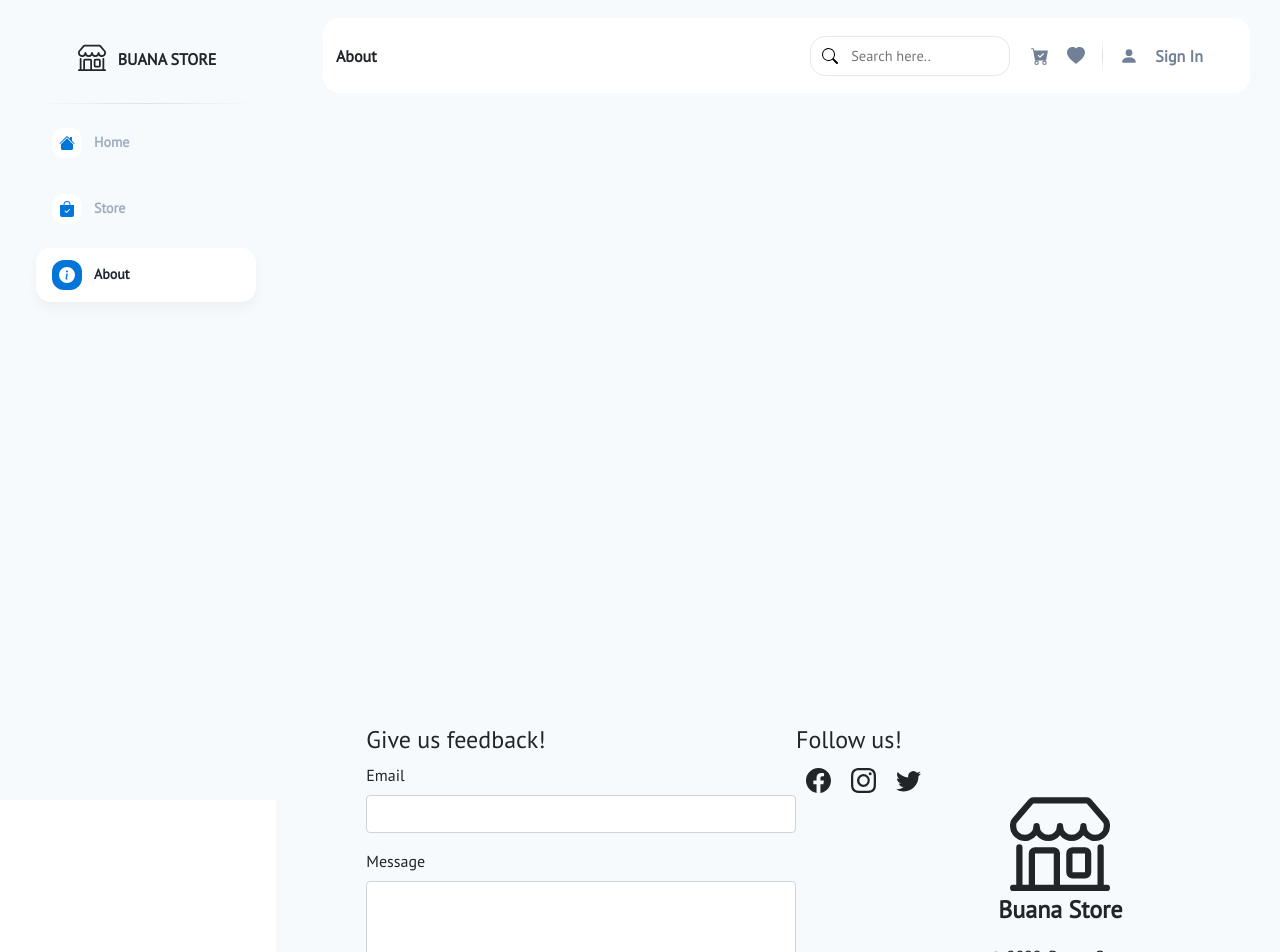
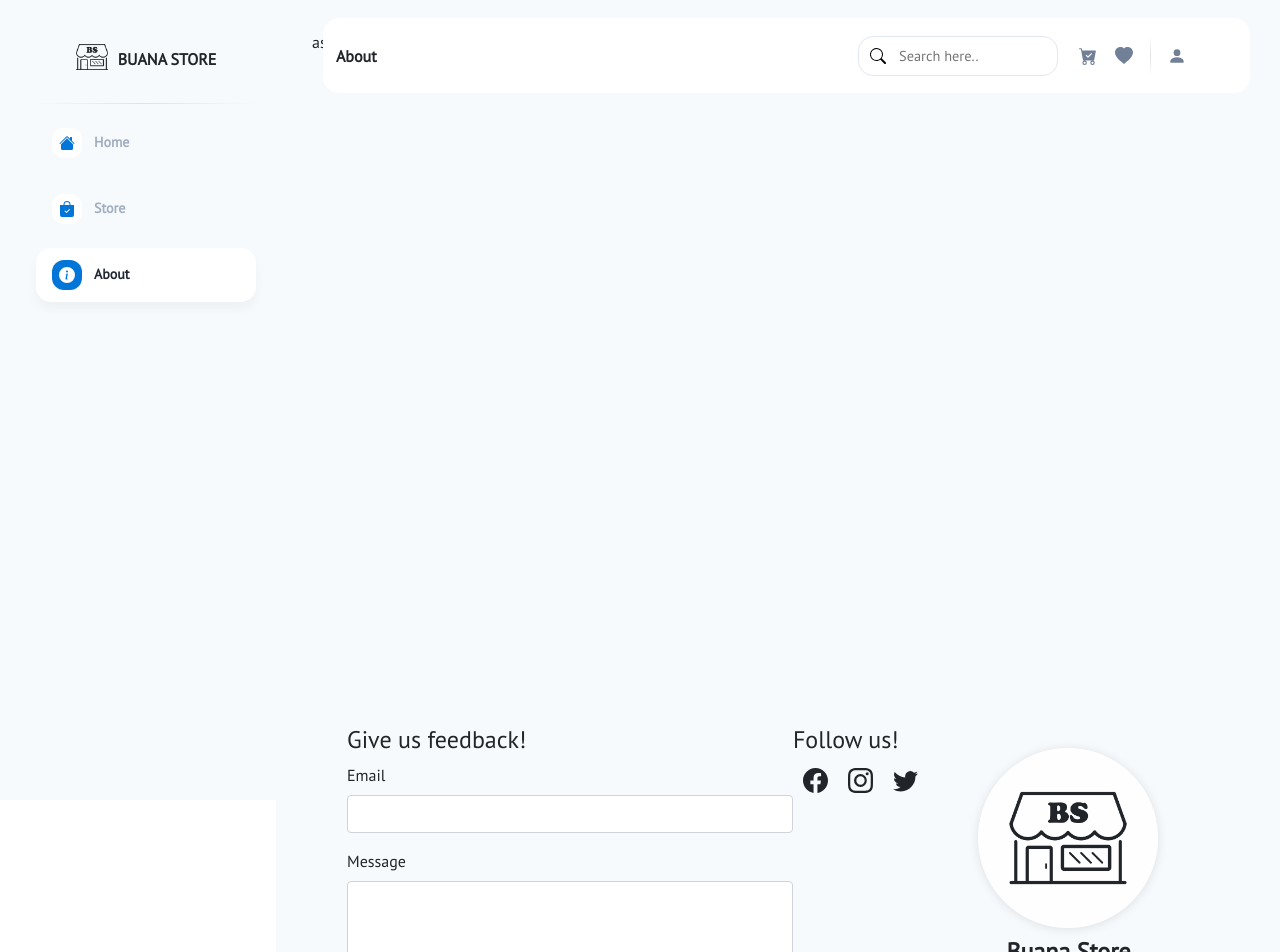
Before and after one commit to bhaktibuana/buana-store-project, a React (Create React App) app in the folder client/: page /about in a window 1280 px wide. Shown: the top 952 px of the page. Built offline with nearby package versions, Linux system fonts and the light colour scheme.

Commit message:
change new logo

```diff
--- a/client/src/components/Footer/Footer.css
+++ b/client/src/components/Footer/Footer.css
@@ -61,6 +61,13 @@
   margin-top: 30px;
 }
 
+img.footer-logo {
+  width: 180px;
+  height: auto;
+  filter: drop-shadow(0px 1px 5px rgb(0 0 0 / 10%));
+  margin-bottom: 5px;
+}
+
 .footer-copyright-container h4 {
   font-weight: bold;
   margin-top: 5px;
--- a/client/src/components/Footer/Footer.js
+++ b/client/src/components/Footer/Footer.js
@@ -51,7 +51,8 @@ const Footer = () => {
         </div>
 
         <div className="footer-copyright-container">
-          <BsShop size={100} />
+          {/* <BsShop size={100} /> */}
+          <img src={require("../../img/img-logo-2.png")} alt="" className="footer-logo" />
           <h4>Buana Store</h4>
 
           <div className="footer-copyright">
--- a/client/src/components/Navbar/Navbar.js
+++ b/client/src/components/Navbar/Navbar.js
@@ -73,7 +73,7 @@ const Navbar = (props) => {
                 <BsFillPersonFill size={18} />
               </button>
 
-              <button className="item-text">Sign In</button>
+              {/* <button className="item-text">Sign In</button> */}
             </div>
           </div>
         </div>
--- a/client/src/components/Sidebar/Sidebar.css
+++ b/client/src/components/Sidebar/Sidebar.css
@@ -86,6 +86,11 @@ button.modal-close {
   display: flex;
   align-items: center;
   justify-content: center;
+}
+
+img.image-sidebar-logo {
+  width: 32px;
+  height: auto;
 }
 
 .sidebar-title a p {
--- a/client/src/components/Sidebar/Sidebar.js
+++ b/client/src/components/Sidebar/Sidebar.js
@@ -100,7 +100,8 @@ const Sidebar = (props) => {
           <div className="sidebar-title">
             <a href="/">
               <div className="sidebar-logo">
-                <BsShop size={28} />
+                {/* <BsShop size={28} /> */}
+                <img className="image-sidebar-logo" src={require("../../img/img-logo-1.png")} alt="" />
               </div>
               <p>BUANA STORE</p>
             </a>
```
Also changed, not shown: client/src/img/img-logo-1.png (added), client/src/img/img-logo-2.png (added).
